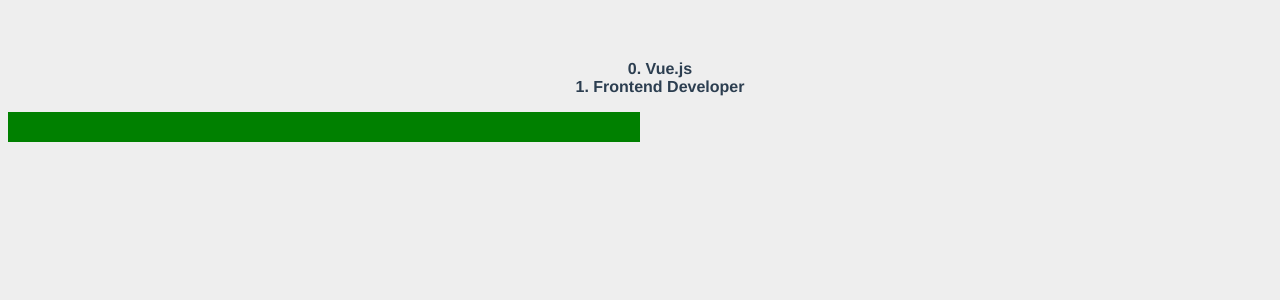
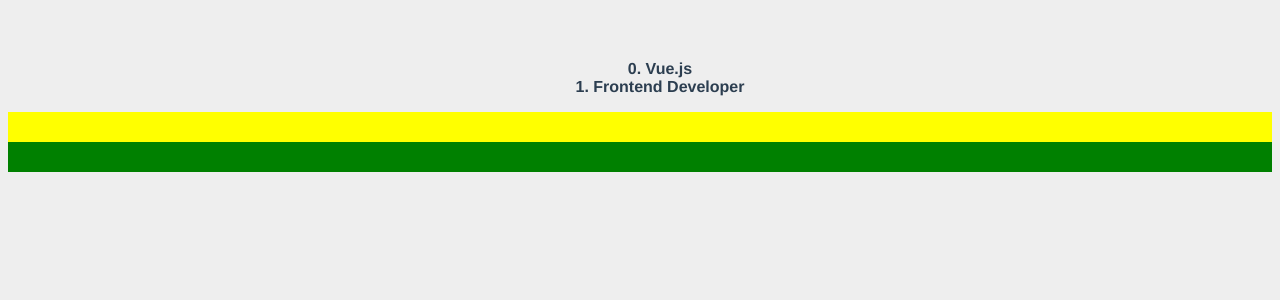
Before and after one commit to HaDooHyun/vue_project, a Vue app in the folder study2/: page /#/ in a window 1280 px wide. Shown: the top 300 px of the page. Built offline with nearby package versions, Linux system fonts and the light colour scheme.

Commit message:
Style object

```diff
--- a/study2/src/components/Skills.vue
+++ b/study2/src/components/Skills.vue
@@ -5,6 +5,7 @@
         <li v-for="(data, index) in skills" :key='index'>{{index}}. {{data.skill}}</li>
       </ul>
       <div v-bind:class="alertObject"></div>
+      <div v-bind:style="{ backgroundColor: styleObject.bgColor, width: styleObject.bgWidth, height: styleObject.bgHeight }"></div>
     </div>
   </div>
 </template>
@@ -21,9 +22,13 @@
         { "skill": "Frontend Developer" },
       ],
       alertObject: {
-      alert: true,
-      show:  true,
+        alert: true,
       },
+      styleObject: {
+        bgColor: 'green',
+        bgWidth: '100%',
+        bgHeight: '30px',
+      }
     }
   },
 }
```
